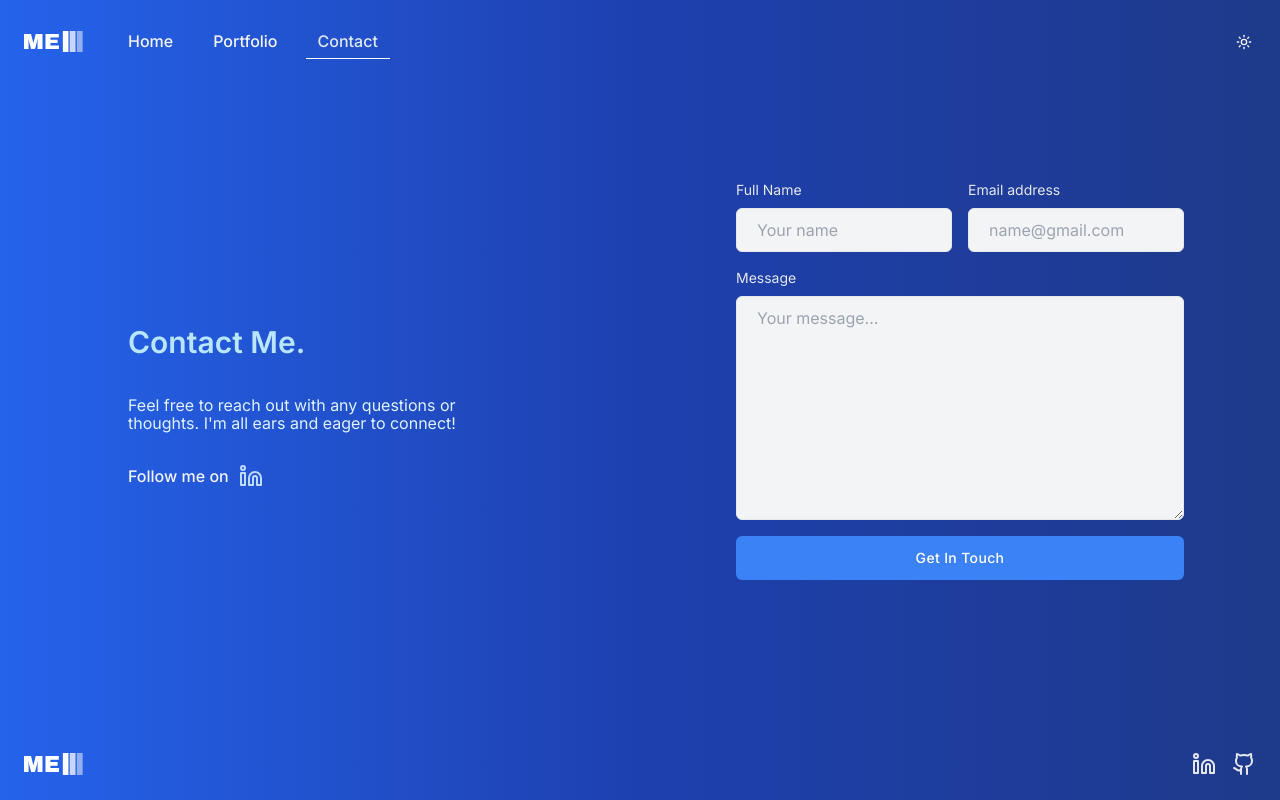
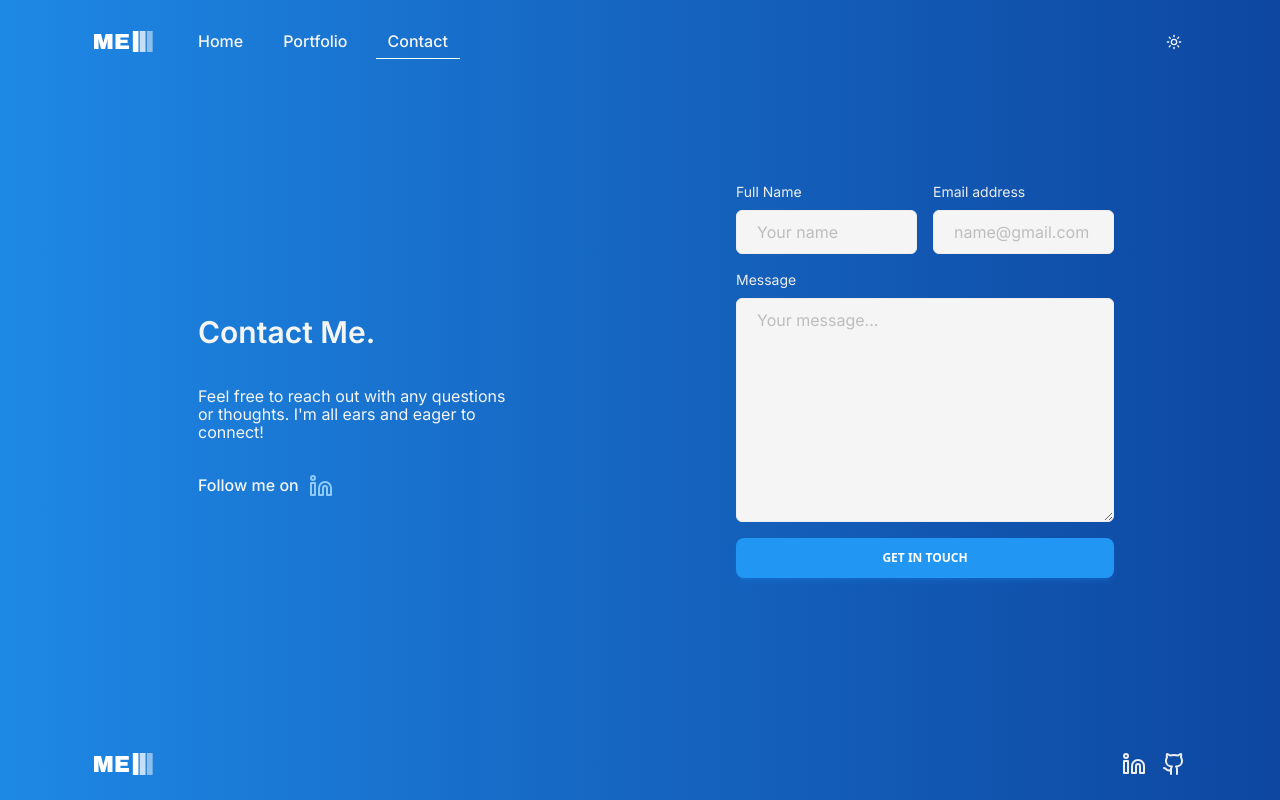
Before and after one commit to MarcoEscaleira/portfolio, a Next.js app: page /contact in a window 1280 px wide. Built offline with nearby package versions, Linux system fonts and the light colour scheme.

Commit message:
feat: add material tailwind

```diff
--- a/package.json
+++ b/package.json
@@ -8,6 +8,7 @@
     "lint": "next lint --fix"
   },
   "dependencies": {
+    "@material-tailwind/react": "^2.1.9",
     "lucide-react": "^0.378.0",
     "next": "^14.2.3",
     "next-themes": "^0.3.0",
--- a/src/pages/contact.tsx
+++ b/src/pages/contact.tsx
@@ -1,3 +1,4 @@
+import { Button } from "@material-tailwind/react";
 import { Linkedin } from "lucide-react";
 import Link from "next/link";
 
@@ -11,7 +12,7 @@ export default function Contact() {
           Feel free to reach out with any questions or thoughts. I&apos;m all ears and eager to connect!
         </p>
 
-        <div className="mt-6 md:mt-8 flex items-center gap-1">
+        <div className="mt-6 flex items-center gap-1 md:mt-8">
           <h3 className="font-medium text-gray-100 dark:text-gray-300">Follow me on</h3>
 
           <div className="flex">
@@ -56,9 +57,9 @@ export default function Contact() {
             ></textarea>
           </div>
 
-          <button className="mt-4 w-full transform rounded-md bg-blue-500 px-6 py-3 text-sm font-medium capitalize tracking-wide text-white transition-colors duration-300 hover:bg-blue-400 focus:outline-none focus:ring focus:ring-blue-300 focus:ring-opacity-50">
-            get in touch
-          </button>
+          <Button fullWidth color="blue" className="mt-4">
+            Get in touch
+          </Button>
         </form>
       </div>
     </section>
--- a/tailwind.config.js
+++ b/tailwind.config.js
@@ -1,19 +1,20 @@
 /** @type {import('tailwindcss').Config} */
-const defaultTheme = require('tailwindcss/defaultTheme')
+const defaultTheme = require("tailwindcss/defaultTheme");
+const withMT = require("@material-tailwind/react/utils/withMT");
 
-module.exports = {
+module.exports = withMT({
   content: [
-    './src/pages/**/*.{js,ts,jsx,tsx}',
-    './src/components/**/*.{js,ts,jsx,tsx}',
-    './src/styles/**/*.{js,ts,jsx,tsx}',
+    "./src/pages/**/*.{js,ts,jsx,tsx}",
+    "./src/components/**/*.{js,ts,jsx,tsx}",
+    "./src/styles/**/*.{js,ts,jsx,tsx}",
   ],
-  darkMode: 'class',
+  darkMode: "class",
   theme: {
     extend: {
       fontFamily: {
-        sans: ['Inter var', ...defaultTheme.fontFamily.sans],
+        sans: ["Inter var", ...defaultTheme.fontFamily.sans],
       },
     },
   },
   plugins: [],
-}
+});
```
Also changed, not shown: 1 other file (tests, documents, lock files or other folders).
